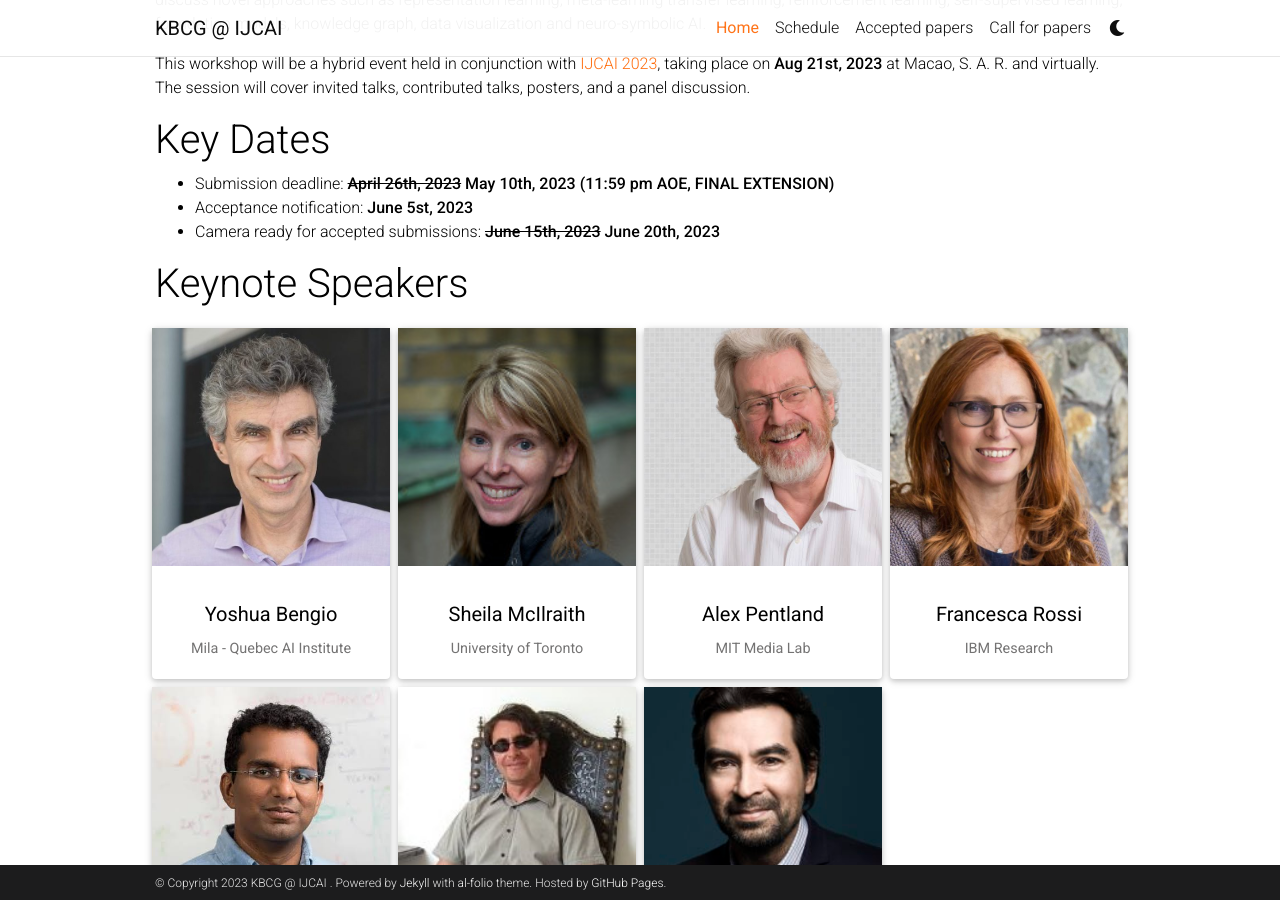
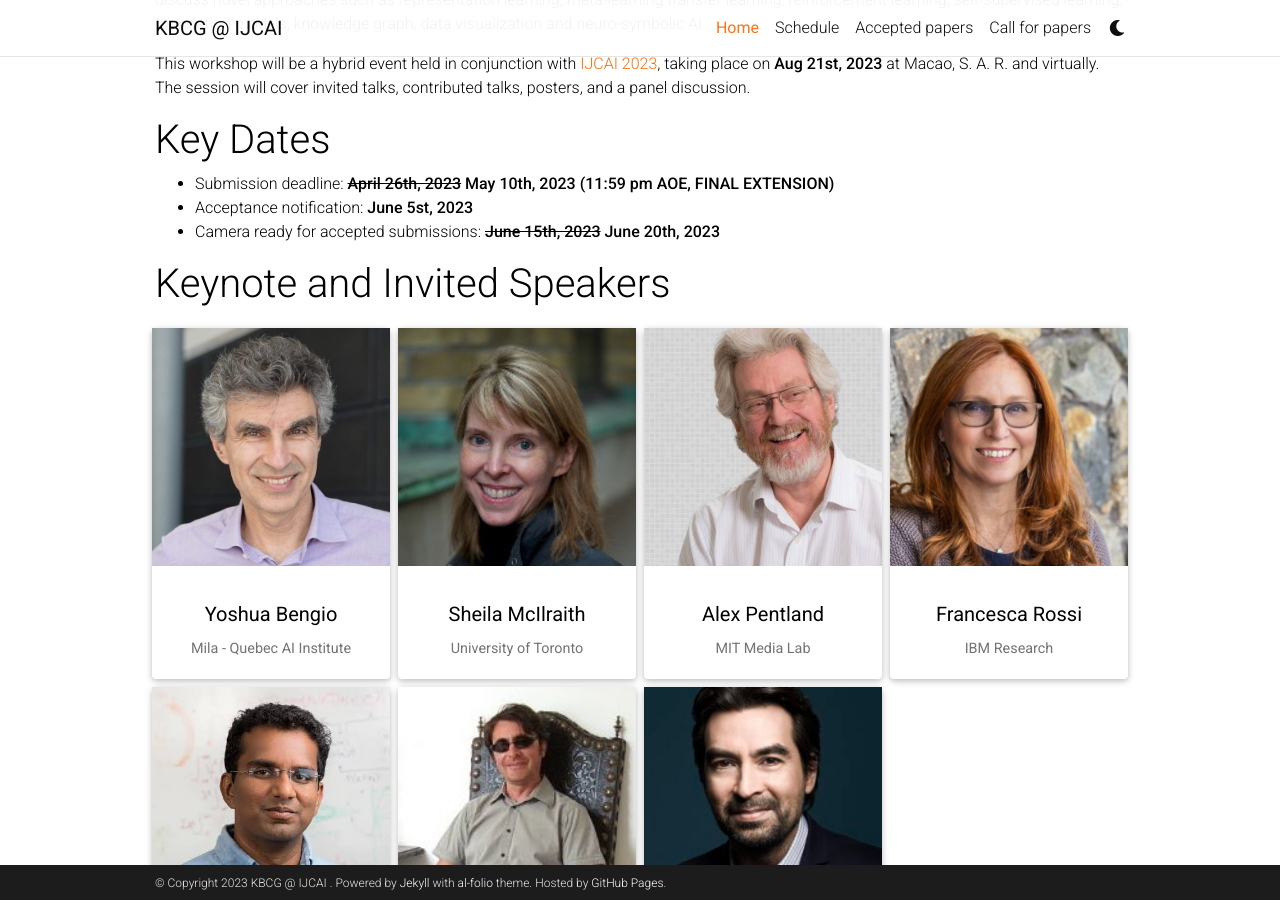
Before and after one commit to KnowledgeAI/KnowledgeAI.github.io, a Jekyll site: the page built from _pages/home.md, in a window 1280 px wide and 900 px high, scrolled down 1485 px. Built offline with Jekyll 4.4.1, drawn with Linux system fonts in a browser that asks for light colours; full-size pictures stand in for the smaller copies a plugin makes; comment, search, counter and statistics services are not loaded; a style sheet for code colours, icons or effects is not loaded.

Commit message:
[DBG] fix descriptions

```diff
--- a/_pages/home.md
+++ b/_pages/home.md
@@ -41,7 +41,7 @@ This workshop will be a hybrid event held in conjunction with [IJCAI 2023](https
 * Acceptance notification: **June 5st, 2023**
 * Camera ready for accepted submissions: **~~June 15th, 2023~~** **June 20th, 2023**
 
-# Keynote Speakers
+# Keynote and Invited Speakers
 
 <div class="row p-2 g-2">
       <div class="col-sm-3 p-1">
```
Also changed, not shown: _pages/schedule.md (+1 -1 lines).
